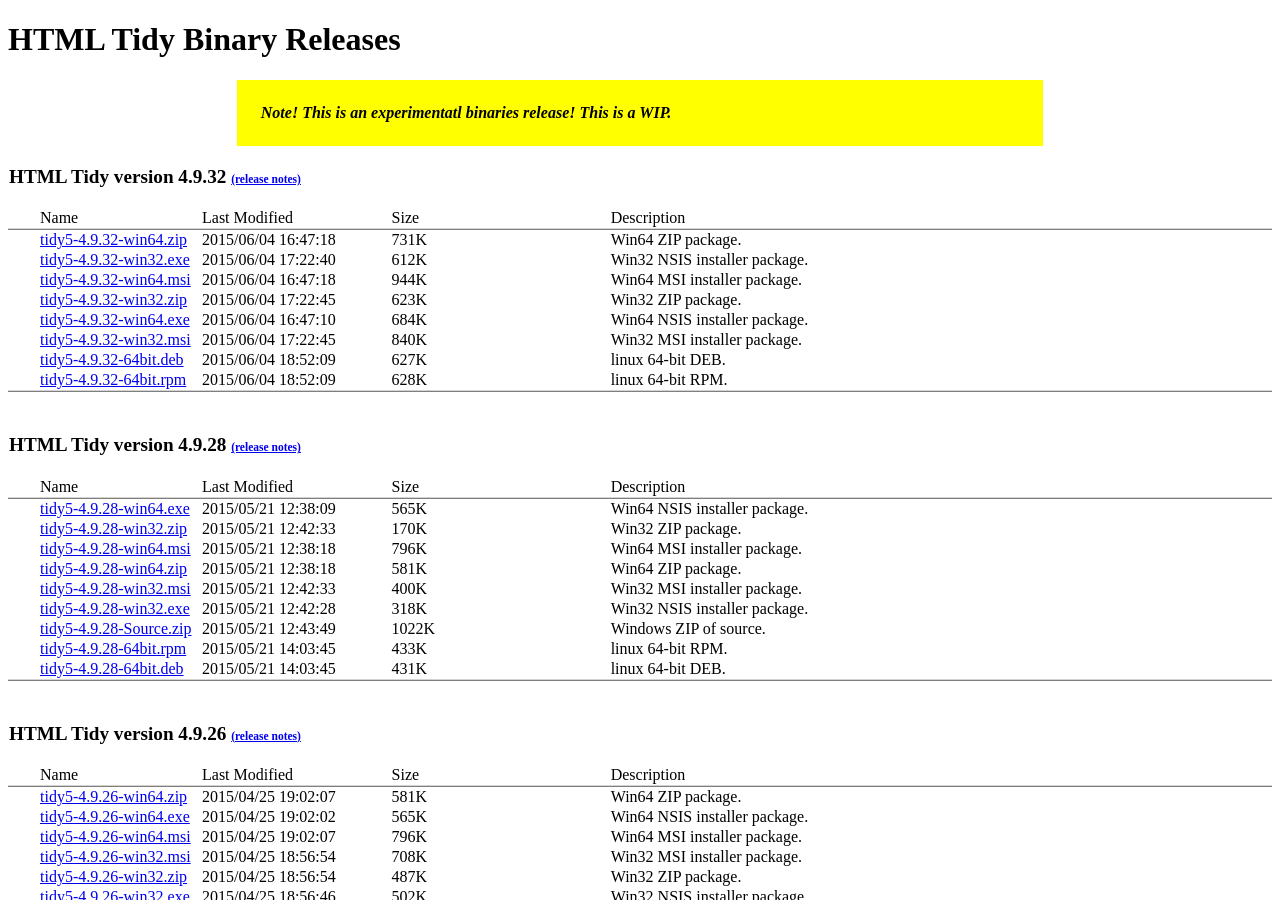
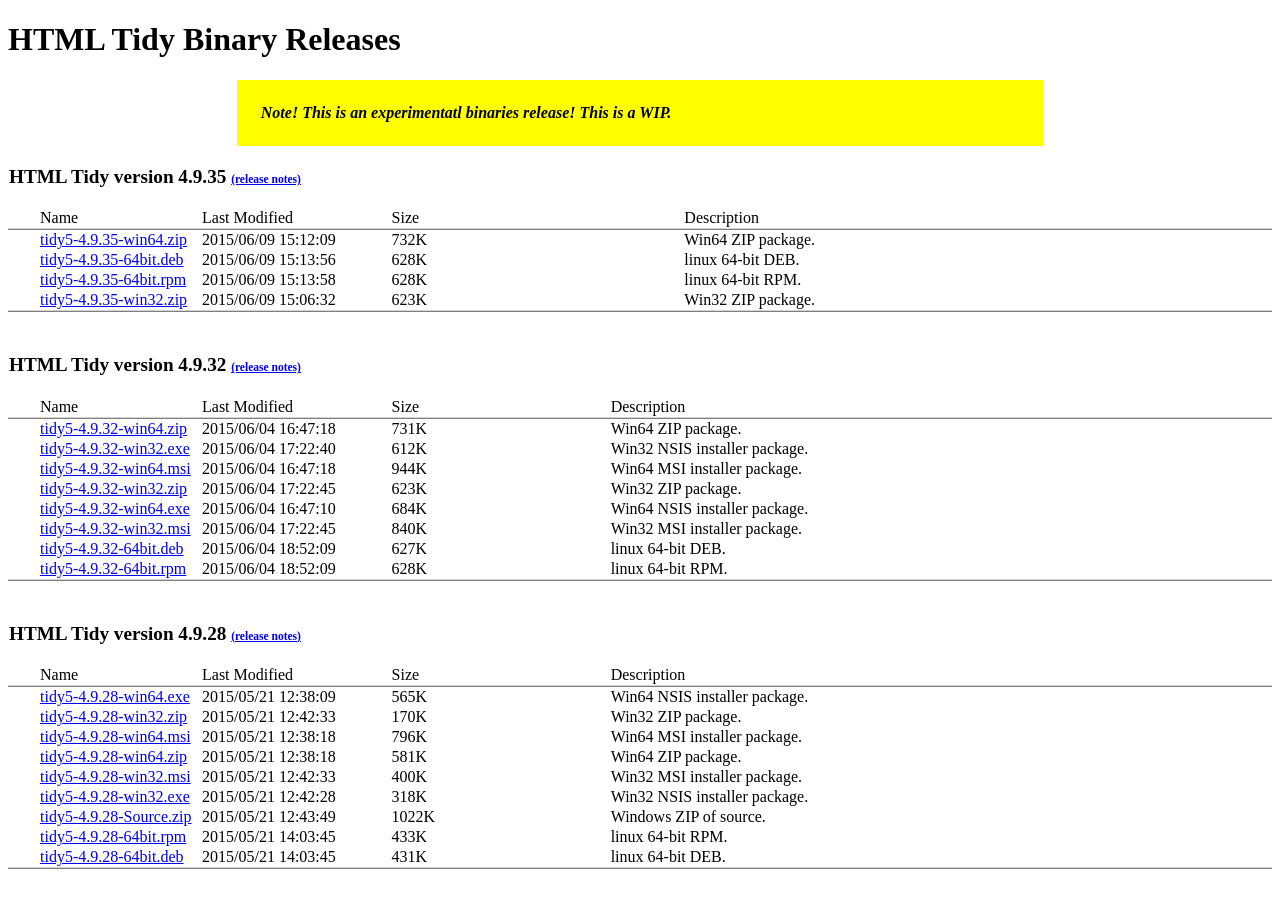
Before and after one commit to htacg/html-tidy.org.binaries, a Jekyll site: the page built from index.html, in a window 1280 px wide and 900 px high. Built offline with Jekyll 4.4.1, drawn with Linux system fonts in a browser that asks for light colours; part of the change alters nothing that is shown.

```diff
--- a/_data/tidy.yml
+++ b/_data/tidy.yml
@@ -1,3 +1,27 @@
+- path: tidy-4.9.35
+  heading: HTML Tidy version 4.9.35
+  notes: /binaries/binaries/tidy-4.9.35/4.9.35.html
+  binaries:
+    - filename: tidy5-4.9.35-win64.zip
+      filesize: 732K
+      modified: 2015/06/09 15:12:09
+      describe: Win64 ZIP package.
+
+    - filename: tidy5-4.9.35-64bit.deb
+      filesize: 628K
+      modified: 2015/06/09 15:13:56
+      describe: linux 64-bit DEB.
+
+    - filename: tidy5-4.9.35-64bit.rpm
+      filesize: 628K
+      modified: 2015/06/09 15:13:58
+      describe: linux 64-bit RPM.
+
+    - filename: tidy5-4.9.35-win32.zip
+      filesize: 623K
+      modified: 2015/06/09 15:06:32
+      describe: Win32 ZIP package.
+
 - path: tidy-4.9.32
   heading: HTML Tidy version 4.9.32
   notes: /binaries/binaries/tidy-4.9.32/4.9.32.html
--- /dev/null
+++ b/binaries/tidy-4.9.35/4.9.35.html
@@ -0,0 +1,119 @@
+<!DOCTYPE html>
+<html>
+<head>
+<meta charset="utf-8">
+<title>Release 4.9.35</title>
+</head>
+<body>
+<h1>Release 4.9.35</h1>
+<p>Change log for this release</p>
+<pre>
+commit 7b7fbce9ab3814ffe0f8ad39842377ef3562e1e5 (HEAD, refs/remotes/origin/master, refs/remotes/origin/HEAD, refs/heads/master)
+Author: Geoff McLane &lt;ubuntu _at_ geoffair _dot_ info&gt;
+Date:   Tue Jun 9 12:32:26 2015 +0200
+
+    #190 &amp; #148 - Bump to version 4.9.35, and add a date
+
+commit 250ce1c6d01a662999d756ad7ae49edea0ffd30a
+Author: Geoff McLane &lt;ubuntu _at_ geoffair _dot_ info&gt;
+Date:   Tue Jun 9 12:17:43 2015 +0200
+
+    Issue #190 &amp; #148 - Restore tidyReleaseDate() function.
+
+    There was an idea to mark this function deprecated, such that if used the
+    developer would see a warning. But this was never implemented in a cross
+    platform way.
+
+    So for now revert to circa Jan 2015 when Jim added a build date to the
+    version.txt file. And now both LIBTIDY_VERSION and RELEASE_DATE macros are
+    established in CMakeLists.txt, and picked up in version.h.
+
+    The idea is the date will now march forward with the version number, side
+    by side in version.txt. Although have left tidy.c only emitting the
+    version on the --version command.
+
+    After this function has been marked deprecated for several release periods,
+    only then should consideration be given to potentially removing it.
+
+commit bea5bb700febc2f4504e4b357cace0a5bec3e4cd
+Author: Geoff McLane &lt;ubuntu _at_ geoffair _dot_ info&gt;
+Date:   Mon Jun 8 13:53:38 2015 +0200
+
+    Issue #218 - bump version for this fix
+
+commit 18880eab5551dff617d9a09712468cc275bfe87a
+Author: Geoff McLane &lt;ubuntu _at_ geoffair _dot_ info&gt;
+Date:   Mon Jun 8 13:42:45 2015 +0200
+
+    Issue #218 - Do NOT allocate a 1 byte null String buffer.
+
+    This is when setting a String config value through say tidyOptSetValue
+    using say tidyOptSetValue(tdoc,id,&quot;&quot;).
+
+    If the length of the new string is zero then do not allocate a 1 byte
+    buffer, set it to 0, for the option. Any previous buffer has already been
+    released.
+
+    This means API functions like tidyOptSaveSink will not return erroneous
+    null String values!
+
+commit 3f72b6e3355ccbd1084979750f24b30822cac8c3
+Author: Geoff McLane &lt;ubuntu _at_ geoffair _dot_ info&gt;
+Date:   Sat Jun 6 11:07:41 2015 +0200
+
+    Issue #210 - Add new warning for summary attr in table if HTML5.
+
+    This new warning will only be seen if the document remains in HTML5 mode,
+    where the summary attribute is obsolete. The W3C validator flags this as
+    an error, and suggests 'Consider describing the structure of the table in
+    a caption element or in a figure element containing the table; or simplify
+    the structure of the table so that no description is needed'.
+
+    At the same time this patch also restored the old warning if the document
+    is HTML4--, if the table element lacks a summary attribute. This has been
+    a tidy warning since the beginning of time, although the W3C validator
+    does not presently flag this.
+
+commit f67300963e2bc68eaa5c0ebeb35b63c08e2c2feb
+Author: Geoff McLane &lt;ubuntu _at_ geoffair _dot_ info&gt;
+Date:   Sat Jun 6 11:06:37 2015 +0200
+
+    Issue #210 - Bump version for this new warning
+
+commit bc6068c4479ac6d2cd6b30bcf06e3bcf591f2b4b
+Author: Geoff McLane &lt;ubuntu _at_ geoffair _dot_ info&gt;
+Date:   Thu Jun 4 20:11:16 2015 +0200
+
+    Add ignore '*.old' to root .gitignore
+
+commit 8dff34cbdc03302fa6d6d224848a4fd203c72741
+Author: Geoff R. McLane &lt;ubuntu _at_ geoffair _dot_ info&gt;
+Date:   Thu Jun 4 19:12:25 2015 +0200
+
+    add convenient pub binaries script
+
+commit a1da576946e6e384b9cf9360029f55ef7a742a7e
+Author: Geoff McLane &lt;ubuntu _at_ geoffair _dot_ info&gt;
+Date:   Thu Jun 4 18:01:29 2015 +0200
+
+    Add some convenient bats to publish binaries
+
+commit 50c213f37aba0b513c5010e5e1859eadcc7fad0b
+Author: Geoff McLane &lt;ubuntu _at_ geoffair _dot_ info&gt;
+Date:   Thu Jun 4 17:42:28 2015 +0200
+
+    Update verhist.log
+
+commit 544f9876cc45b30fd751867d90a5a5ef4fddd7d9 (tag: refs/tags/4.9.32)
+Author: Geoff McLane &lt;ubuntu _at_ geoffair _dot_ info&gt;
+Date:   Thu Jun 4 13:21:00 2015 +0200
+
+    Issue #212 - bump version for this additional change</pre>
+
+<p>This log has  11 commits by 1 authors: Geoff R. McLane 11; </p>
+
+<p>Date: from Thu Jun 4 13:21:00 2015 +0200 to Tue Jun 9 12:32:26 2015 +0200 (4 days)</p>
+
+<p>eof</p>
+</body>
+</html>
```
Also changed, not shown: 4 other files.
